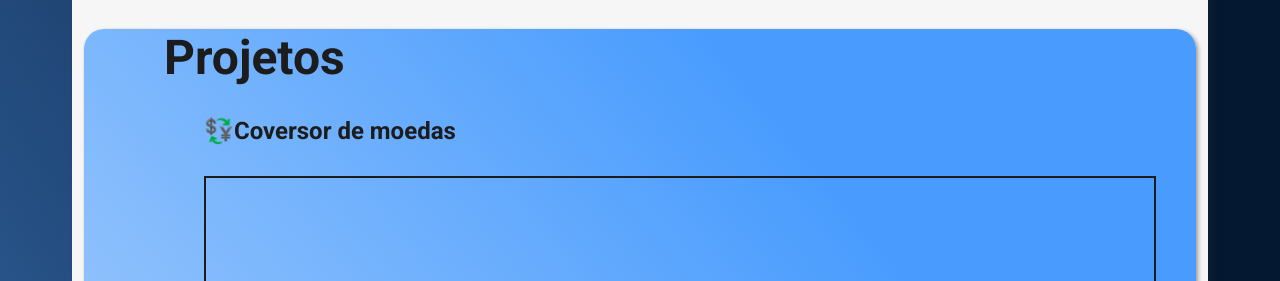
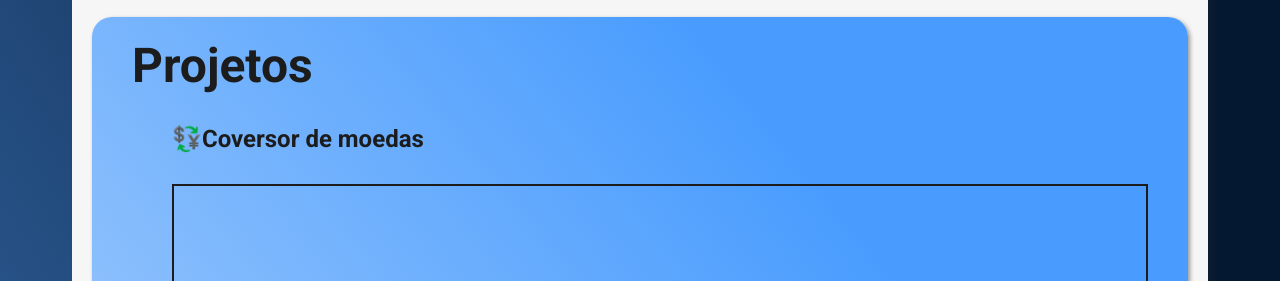
Before and after one commit to MarcelloMenezes/imersaoDev, a plain HTML site: page index.html in a window 1280 px wide. Shown: the part 260-541 px from the top of the page. Drawn offline with Linux system fonts and the light colour scheme; a script that the page names is missing.

Commit message:
styleNovo.css

```diff
--- a/style.css
+++ b/style.css
@@ -20,7 +20,7 @@ body {
   margin: 64px;
   border-radius: 20px;
   box-shadow: 6px 6px 6px #0e1d2f;
-  padding: 12px;
+  padding: 20px;
 }
 
 .perfil {
@@ -62,7 +62,8 @@ body {
   font-size: 48px;
   font-style: normal;
   color: #1c1c1c;
-  margin: 40px;
+  margin: 20px;
+  padding: 20px;
 }
 
 .link-sites {
```
